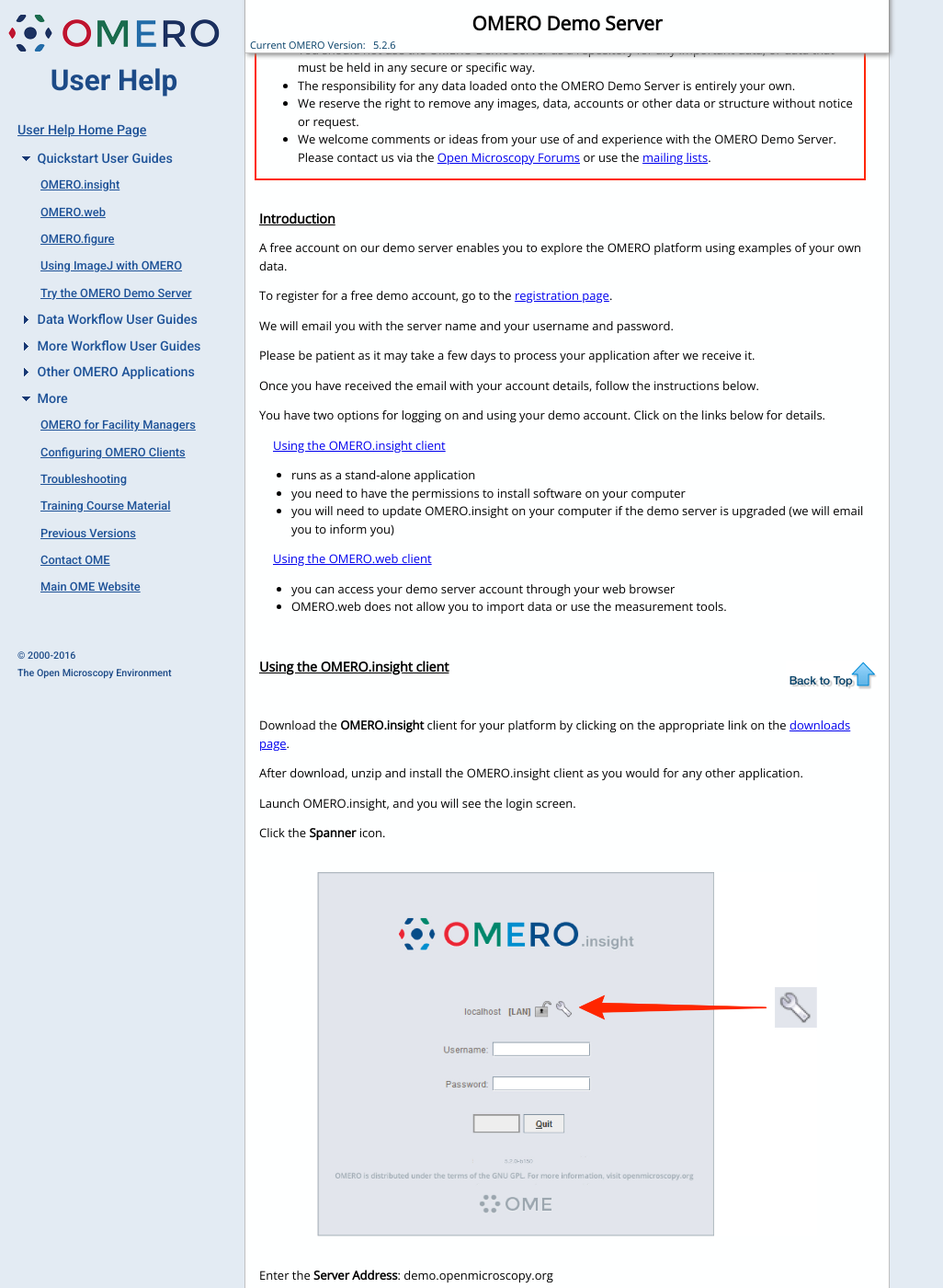
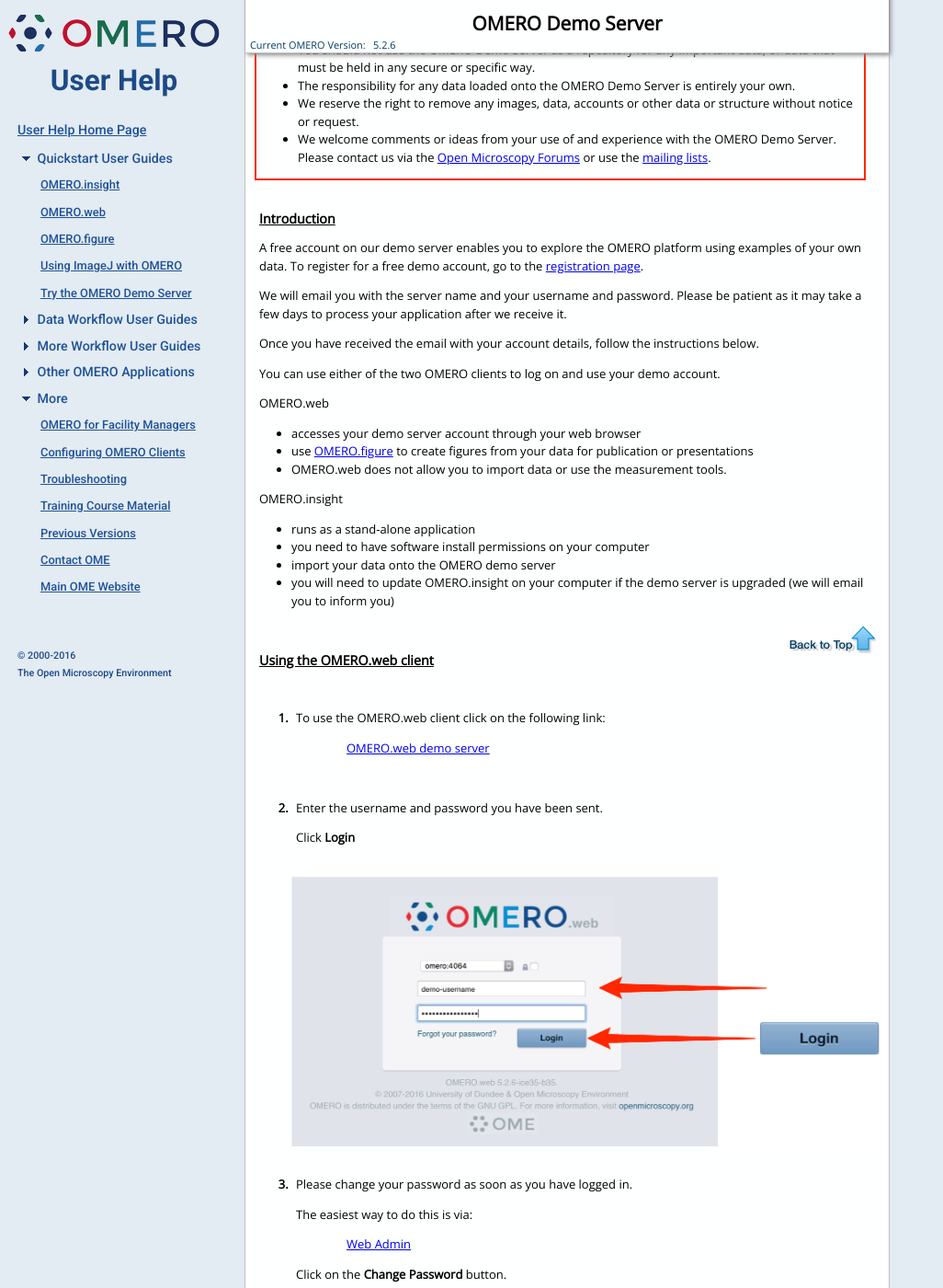
Before and after one commit to snoopycrimecop/ome-help, a Jekyll site: the page built from demo-server.html, in a window 1280 px wide and 1400 px high, scrolled down 351 px. Shown: the whole window at 92% size, without its empty margins (0-1026 px from the left). Built offline with Jekyll 4.4.1, drawn with Linux system fonts in a browser that asks for light colours; Markdown is read by kramdown in place of the engine named in the settings; some of the changed text lies outside the part shown.

Commit message:
Changing the structure of the page and adding some screenshots.

```diff
--- a/demo-server.html
+++ b/demo-server.html
@@ -10,8 +10,8 @@
 <h2>Contents</h2>
 <p>
 <a href="#introduction">Introduction</a><br />
+<a href="#web">Using the OMERO.web client</a><br />
 <a href="#insight">Using the OMERO.insight client</a><br />
-<a href="#web">Using the OMERO.web client</a><br />
 <a href="#troubleshooting">Troubleshooting</a><br />
 </p>
 </div><!-- End Page Navigation -->
@@ -50,38 +50,110 @@
 
 <h2><a class="anchor" id="introduction"></a>Introduction</h2>
 
-<p>A free account on our demo server enables you to explore the OMERO platform using examples of your own data.</p>
-
-<p>To register for a free demo account, go to the
+<p>A free account on our demo server enables you to explore the OMERO platform using examples of your own data. To register for a free demo account, go to the
 <a class="reference external" href="http://qa.openmicroscopy.org.uk/registry/demo_account/" target="_blank">registration page</a>.</p>
 
-<p>We will email you with the server name and your username and password.</p>
-
-<p>Please be patient as it may take a few days to process your application after we receive it.</p>
+<p>We will email you with the server name and your username and password. Please be patient as it may take a few days to process your application after we receive it.</p>
 
 <p>Once you have received the email with your account details, follow the instructions below.</p>
 
-<p>You have two options for logging on and using your demo account. Click on the links below for details.</p>
+<p>You can use either of the two OMERO clients to log on and use your demo account.</p>
 
-<p class="indent1"><a href="#insight">Using the OMERO.insight client</a></p>
+<p>OMERO.web</p>
+<ul class="bullet-list">
+<li>accesses your demo server account through your web browser</li>
+<li>use <a href="http://help.openmicroscopy.org/figure.html" target="_blank">OMERO.figure</a> to create figures from your data for publication or presentations</li>
+<li>OMERO.web does not allow you to import data or use the measurement tools.</li>
+</ul>
+</p>
+
+<p>OMERO.insight</p>
 <ul class="bullet-list">
 <li>runs as a stand-alone application</li>
-<li>you need to have the permissions to install software on your computer</li>
+<li>you need to have software install permissions on your computer</li>
+<li>import your data onto the OMERO demo server</li>
 <li>you will need to update OMERO.insight on your computer if the demo server is upgraded (we will email you to inform you)</li>
 </ul>
 
-<p class="indent1"><a href="#web">Using the OMERO.web client</a></p>
-<ul class="bullet-list">
-<li>you can access your demo server account through your web browser</li>
-<li>OMERO.web does not allow you to import data or use the measurement tools.</li>
-</ul>
-</p>
+<p class="top_link"><a href="#top"><img src="images/back_to_top.png" alt="Image for link to top of page" style="float: right;"/></a></p>
 
 <div class="line-block">
 <div class="line"><br /></div> <!-- end #line -->
 </div> <!-- end #line-block -->
 
+<h2><a class="anchor" name="web" id="web"></a>Using the OMERO.web client</h2>
+
+<div class="line-block">
+<div class="line"><br /></div> <!-- end #line -->
+</div> <!-- end #line-block -->
+
+<ol class="step">
+
+<li><p class="first">To use the OMERO.web client click on the following link:</p>
+
+<p class="indent3"><a class="reference external" href="http://demo.openmicroscopy.org/webclient/login" target="_blank">OMERO.web demo server</a></p>
+
+</li>
+
+<div class="line-block">
+<div class="line"><br /></div> <!-- end #line -->
+</div> <!-- end #line-block -->
+
+<li><p class="first">Enter the username and password you have been sent.</p>
+
+<p>Click <span class="bold">Login</span></p>
+
+<div class="line-block">
+<div class="line"><br /></div> <!-- end #line -->
+</div> <!-- end #line-block -->
+
+<img alt="../images/demoServerWebLogin.jpg" class="align-center" src="images/demoServerWebLogin.jpg" style="width: 100%;" />
+
+<div class="line-block">
+<div class="line"><br /></div> <!-- end #line -->
+</div> <!-- end #line-block -->
+
+</li>
+
+<li>
+
+<p class="first">Please change your password as soon as you have logged in.</p>
+
+<p>The easiest way to do this is via:</p>
+
+<p class="indent3"><a class="reference external" href="http://demo.openmicroscopy.org/webadmin/myaccount/edit/" target="_blank">Web Admin</a></p>
+
+<p>Click on the <span class="bold">Change Password</span> button.</p>
+
+<p>Follow the instructions.</p>
+
+<p>When you have finished, click <span class="bold">Save</span>.</p>
+
+<div class="line-block">
+<div class="line"><br /></div> <!-- end #line -->
+</div> <!-- end #line-block -->
+
+<img alt="../images/demoServerPassword.jpg" class="align-center" src="images/demoServerPassword.jpg" style="width: 100%;" />
+
+<div class="line-block">
+<div class="line"><br /></div> <!-- end #line -->
+</div> <!-- end #line-block -->
+
+</li>
+
+</ol>
+
+<div class="line-block">
+<div class="line"><br /></div> <!-- end #line -->
+</div> <!-- end #line-block -->
+
+<p>The <a href="http://help.openmicroscopy.org/web-client.html" target="_blank">Using OMERO.web</a> section has more details on getting started with the web browser client.
+
 <p class="top_link"><a href="#top"><img src="images/back_to_top.png" alt="Image for link to top of page" style="float: right;"/></a></p>
+
+<div class="line-block">
+<div class="line"><br /></div> <!-- end #line -->
+</div> <!-- end #line-block -->
 
 <h2><a class="anchor" id="insight"></a>Using the OMERO.insight client</h2>
 
@@ -89,23 +161,36 @@
 <div class="line"><br /></div> <!-- end #line -->
 </div> <!-- end #line-block -->
 
-<p>Download the <span class="bold">OMERO.insight</span> client for your platform by clicking on the appropriate link on the <a class="reference external" href="http://downloads.openmicroscopy.org/latest/omero5/" target="_blank">downloads page</a>.</p>
+<ol class="step">
+
+<li><p class="first">Download the <span class="bold">OMERO.insight</span> client for your platform by clicking on the appropriate link on the <a class="reference external" href="http://downloads.openmicroscopy.org/latest/omero5/" target="_blank">downloads page</a>.</p>
 
 <p>After download, unzip and install the OMERO.insight client as you would for any other application.</p>
-<p>Launch OMERO.insight, and you will see the login screen.</p>
+
+<p>If you are usin Windows and do not have administration privileges on your machine, install the OMERO.insight folder in your Documents folder or any other folder for which you have write permissions.</p>
+
+<div class="line-block">
+<div class="line"><br /></div> <!-- end #line -->
+</div> <!-- end #line-block -->
+
+</li>
+
+<li><p class="first">Launch OMERO.insight, and you will see the login screen.</p>
 <p>Click the <span class="bold">Spanner</span> icon.</p>
 
 <div class="line-block">
 <div class="line"><br /></div> <!-- end #line -->
 </div> <!-- end #line-block -->
 
-<img alt="../images/gettingStarted5Spanner.jpg" class="align-center" src="images/gettingStarted5Spanner.jpg" style="width: 80%;" />
+<img alt="../images/demoServerSpanner.jpg" class="align-center" src="images/demoServerSpanner.jpg" style="width: 80%;" />
 
 <div class="line-block">
 <div class="line"><br /></div> <!-- end #line -->
 </div> <!-- end #line-block -->
 
-<p>Enter the <span class="bold">Server Address</span>: demo.openmicroscopy.org</p>
+</li>
+
+<li><p class="first">Enter the <span class="bold">Server Address</span>: demo.openmicroscopy.org</p>
 
 <p>The port will automatically be set to 4064.</p>
 
@@ -117,13 +202,15 @@
 <div class="line"><br /></div> <!-- end #line -->
 </div> <!-- end #line-block -->
 
-<img alt="../images/gettingStartedSpanner.jpg" class="align-center" src="images/demoServerApply.jpg" style="width: 100%;" />
+<img alt="../images/demoServerApply.jpg" class="align-center" src="images/demoServerApply.jpg" style="width: 90%;" />
 
 <div class="line-block">
 <div class="line"><br /></div> <!-- end #line -->
 </div> <!-- end #line-block -->
 
-<p>Enter the username and password provided.</p>
+</li>
+
+<li><p class="first">Enter the username and password provided.</p>
 
 <p>Click <span class="bold">Login</span></p>
 
@@ -131,11 +218,15 @@
 <div class="line"><br /></div> <!-- end #line -->
 </div> <!-- end #line-block -->
 
-<img alt="../images/gettingStartedSpanner.jpg" class="align-center" src="images/demoServerLogin.jpg" style="width: 100%;" />
+<img alt="../images/demoServerInsightLogin.jpg" class="align-center" src="images/demoServerInsightLogin.jpg" style="width: 100%;" />
 
 <div class="line-block">
 <div class="line"><br /></div> <!-- end #line -->
 </div> <!-- end #line-block -->
+
+</li>
+
+</ol>
 
 <p class="top_link"><a href="#top"><img src="images/back_to_top.png" alt="Image for link to top of page" style="float: right;"/></a></p>
 
@@ -143,21 +234,21 @@
 <div class="line"><br /></div> <!-- end #line -->
 </div> <!-- end #line-block -->
 
-<h2><a class="anchor" name="web" id="web"></a>Using the OMERO.web client</h2>
+<div class="line-block">
+<div class="line"><br /></div> <!-- end #line -->
+</div> <!-- end #line-block -->
 
-<p>To use the OMERO.web client click on the following link:</p>
+<p>The <a href="http://help.openmicroscopy.org/getting-started-5.html" target="_blank">Getting Started with OMERO.insight</a> section has more details to help you get going with the desktop client.
 
-<p class="indent3"><a class="reference external" href="http://demo.openmicroscopy.org/webclient/login" target="_blank">OMERO.web</a></p>
+<div class="line-block">
+<div class="line"><br /></div> <!-- end #line -->
+</div> <!-- end #line-block -->
 
-<p>The server name is entered automatically, and you enter your demo account username and password as described above.</p>
+<h3>User Help</h3>
 
-<p>Please change your password as soon as you have logged in. The easiest way to do this is via:</p>
+<p>All the workflow-based guides available on this User Help website apply to the demo server. Screenshots are used to illustrate how to perform common tasks such as importing, managing and viewing data, and using the measurement tool.</p>
 
-<p class="indent3"><a class="reference external" href="http://demo.openmicroscopy.org/webadmin/myaccount/edit/" target="_blank">Web Admin</a></p>
-
-<p>The workflow-based guides available on this website are applicable to the demo server, using screenshots to illustrate how to perform common tasks such as importing and viewing data, and using the measurement tool.</p>
-
-<p>An overview of some OMERO’s features is available in a short showcase video at:</p>
+<p>An overview of some of OMERO’s features is available in a short showcase video at:</p>
 
 <p class="indent3"><a class="reference external" href="http://cvs.openmicroscopy.org.uk/snapshots/movies/omero-4-4/mov/OMERO-Showcase.mov" target="_blank">Showcase Video</a></p>
 
@@ -171,7 +262,9 @@
 <div class="line"><br /></div> <!-- end #line -->
 </div> <!-- end #line-block -->
 
-<h3>Unable to connect to the Demo Server using OMERO.insight</h3>
+<ol class="step">
+
+<li><h3>Unable to connect to the Demo Server using OMERO.insight</h3>
 
 <p>If you are able to log into the Demo Server using the OMERO.web client at <a class="reference external" href="http://demo.openmicroscopy.org" target="_blank">https://demo.openmicroscopy.org</a>, but the OMERO.insight client won't connect, it's likely that your institution is blocking the network ports OMERO.insight needs to communicate over.</p>
 
```
Also changed, not shown: other parts of demo-server.html (+5 -1 lines), images/demoServerApply.jpg, images/demoServerInsightLogin.jpg (added), images/demoServerLogin.jpg (deleted), images/demoServerPassword.jpg (added), images/demoServerPlus.jpg (deleted), images/demoServerSpanner.jpg (added), images/demoServerWebLogin.jpg (added).
